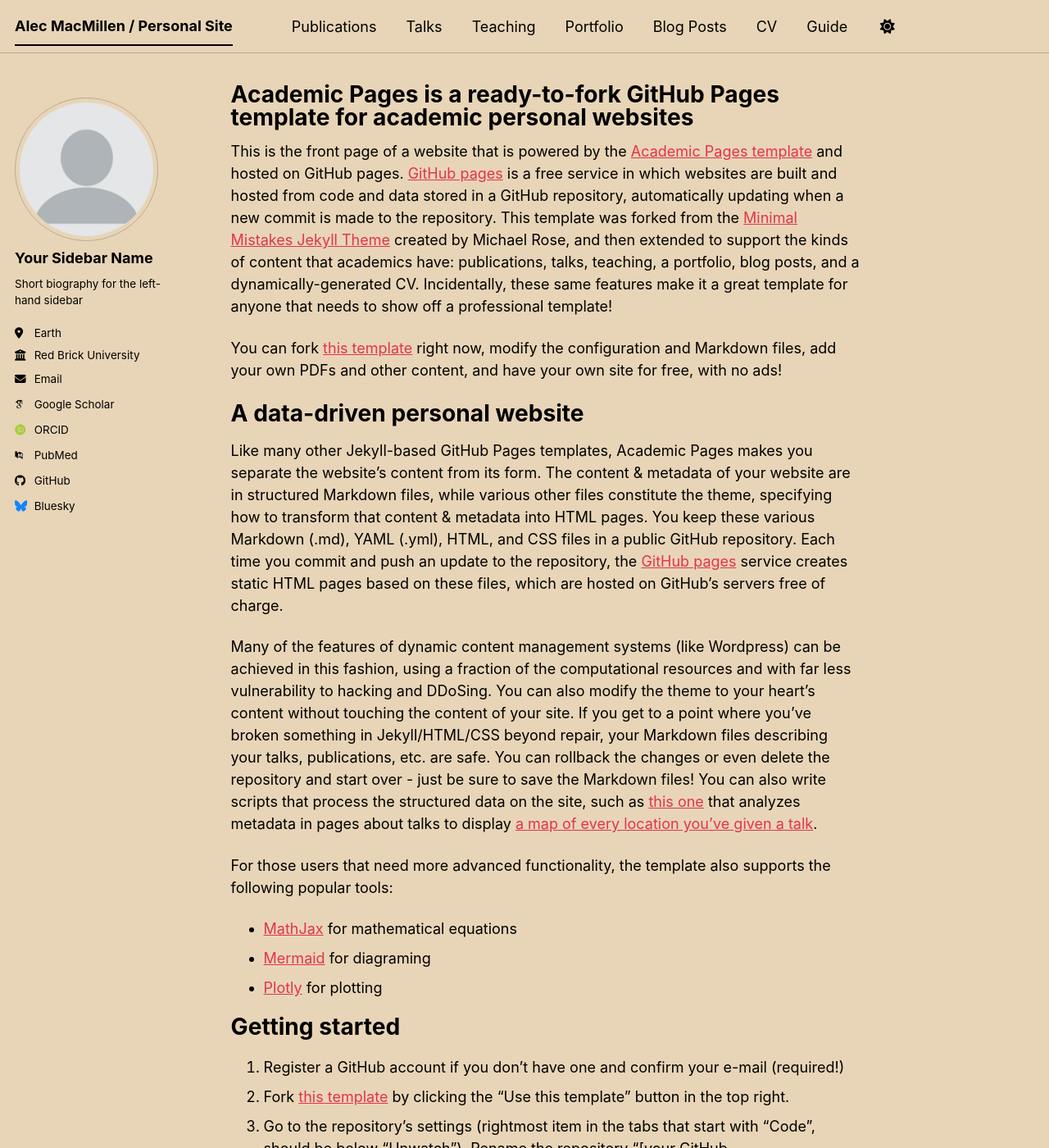
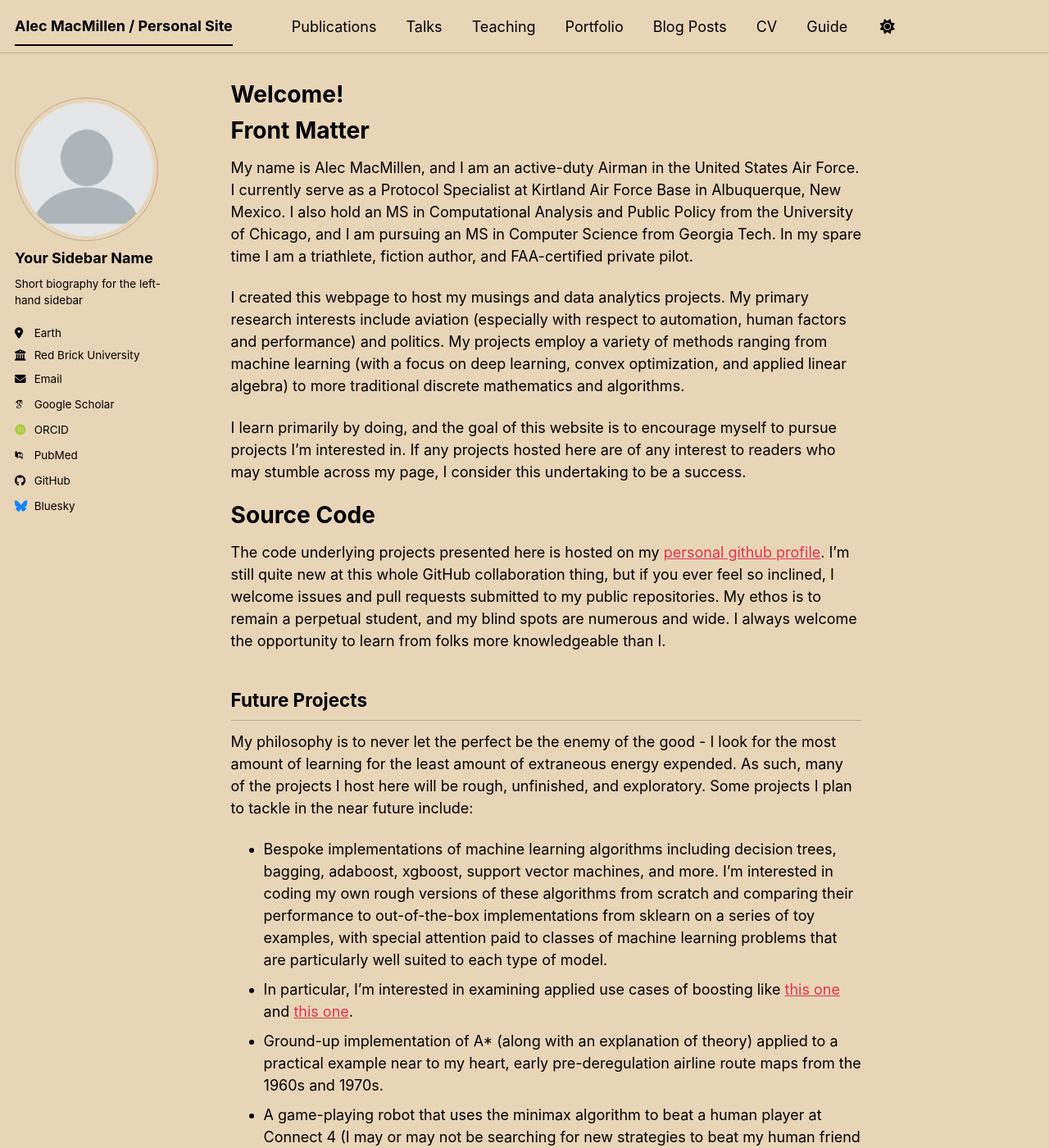
Before and after one commit to alecmacmillen/alecmacmillen.github.io, a Jekyll site: the page built from _pages/about.md, in a window 1280 px wide and 1400 px high. Shown: the whole window at 82% size. Built offline with Jekyll 4.4.1, drawn with Linux system fonts in a browser that asks for light colours; some web fonts are replaced; a script bundle is joined from its source files by our own code; library files that are not in the unit come from our copies; some of the changed text lies outside the part shown.

Commit message:
about page

```diff
--- a/_pages/about.md
+++ b/_pages/about.md
@@ -1,56 +1,32 @@
 ---
 permalink: /
-title: "Academic Pages is a ready-to-fork GitHub Pages template for academic personal websites"
+title: "Welcome!"
 author_profile: true
 redirect_from:
   - /about/
   - /about.html
 ---
 
-This is the front page of a website that is powered by the [Academic Pages template](https://github.com/academicpages/academicpages.github.io) and hosted on GitHub pages. [GitHub pages](https://pages.github.com) is a free service in which websites are built and hosted from code and data stored in a GitHub repository, automatically updating when a new commit is made to the repository. This template was forked from the [Minimal Mistakes Jekyll Theme](https://mmistakes.github.io/minimal-mistakes/) created by Michael Rose, and then extended to support the kinds of content that academics have: publications, talks, teaching, a portfolio, blog posts, and a dynamically-generated CV. Incidentally, these same features make it a great template for anyone that needs to show off a professional template!
+Front Matter
+======
+My name is Alec MacMillen, and I am an active-duty Airman in the United States Air Force. I currently serve as a Protocol Specialist at Kirtland Air Force Base in Albuquerque, New Mexico. I also hold an MS in Computational Analysis and Public Policy from the University of Chicago, and I am pursuing an MS in Computer Science from Georgia Tech. In my spare time I am a triathlete, fiction author, and FAA-certified private pilot.
 
- You can fork [this template](https://github.com/academicpages/academicpages.github.io) right now, modify the configuration and Markdown files, add your own PDFs and other content, and have your own site for free, with no ads!
+I created this webpage to host my musings and data analytics projects. My primary research interests include aviation (especially with respect to automation, human factors and performance) and politics. My projects employ a variety of methods ranging from machine learning (with a focus on deep learning, convex optimization, and applied linear algebra) to more traditional discrete mathematics and algorithms.
 
-A data-driven personal website
+I learn primarily by doing, and the goal of this website is to encourage myself to pursue projects I'm interested in. If any projects hosted here are of any interest to readers who may stumble across my page, I consider this undertaking to be a success.
+
+Source Code
 ======
-Like many other Jekyll-based GitHub Pages templates, Academic Pages makes you separate the website's content from its form. The content & metadata of your website are in structured Markdown files, while various other files constitute the theme, specifying how to transform that content & metadata into HTML pages. You keep these various Markdown (.md), YAML (.yml), HTML, and CSS files in a public GitHub repository. Each time you commit and push an update to the repository, the [GitHub pages](https://pages.github.com/) service creates static HTML pages based on these files, which are hosted on GitHub's servers free of charge.
+The code underlying projects presented here is hosted on my [personal github profile](https://github.com/alecmacmillen). I'm still quite new at this whole GitHub collaboration thing, but if you ever feel so inclined, I welcome issues and pull requests submitted to my public repositories. My ethos is to remain a perpetual student, and my blind spots are numerous and wide. I always welcome the opportunity to learn from folks more knowledgeable than I.
 
-Many of the features of dynamic content management systems (like Wordpress) can be achieved in this fashion, using a fraction of the computational resources and with far less vulnerability to hacking and DDoSing. You can also modify the theme to your heart's content without touching the content of your site. If you get to a point where you've broken something in Jekyll/HTML/CSS beyond repair, your Markdown files describing your talks, publications, etc. are safe. You can rollback the changes or even delete the repository and start over - just be sure to save the Markdown files! You can also write scripts that process the structured data on the site, such as [this one](https://github.com/academicpages/academicpages.github.io/blob/master/talkmap.ipynb) that analyzes metadata in pages about talks to display [a map of every location you've given a talk](https://academicpages.github.io/talkmap.html).
+Future Projects
+------
+My philosophy is to never let the perfect be the enemy of the good - I look for the most amount of learning for the least amount of extraneous energy expended. As such, many of the projects I host here will be rough, unfinished, and exploratory. Some projects I plan to tackle in the near future include:
 
-For those users that need more advanced functionality, the template also supports the following popular tools:
-- [MathJax](https://www.mathjax.org/) for mathematical equations
-- [Mermaid](https://mermaid.js.org/) for diagraming
-- [Plotly](https://plotly.com/javascript/) for plotting
-
-Getting started
-======
-1. Register a GitHub account if you don't have one and confirm your e-mail (required!)
-1. Fork [this template](https://github.com/academicpages/academicpages.github.io) by clicking the "Use this template" button in the top right.
-1. Go to the repository's settings (rightmost item in the tabs that start with "Code", should be below "Unwatch"). Rename the repository "[your GitHub username].github.io", which will also be your website's URL.
-1. Set site-wide configuration and create content & metadata (see below -- also see [this set of diffs](https://archive.is/3TPas) showing what files were changed to set up [an example site](https://getorg-testacct.github.io) for a user with the username "getorg-testacct")
-1. Upload any files (like PDFs, .zip files, etc.) to the files/ directory. They will appear at https://[your GitHub username].github.io/files/example.pdf.
-1. Check status by going to the repository settings, in the "GitHub pages" section
-
-Site-wide configuration
-------
-The main configuration file for the site is in the base directory in [_config.yml](https://github.com/academicpages/academicpages.github.io/blob/master/_config.yml), which defines the content in the sidebars and other site-wide features. You will need to replace the default variables with ones about yourself and your site's github repository. The configuration file for the top menu is in [_data/navigation.yml](https://github.com/academicpages/academicpages.github.io/blob/master/_data/navigation.yml). For example, if you don't have a portfolio or blog posts, you can remove those items from that navigation.yml file to remove them from the header.
-
-Create content & metadata
-------
-For site content, there is one Markdown file for each type of content, which are stored in directories like _publications, _talks, _posts, _teaching, or _pages. For example, each talk is a Markdown file in the [_talks directory](https://github.com/academicpages/academicpages.github.io/tree/master/_talks). At the top of each Markdown file is structured data in YAML about the talk, which the theme will parse to do lots of cool stuff. The same structured data about a talk is used to generate the list of talks on the [Talks page](https://academicpages.github.io/talks), each [individual page](https://academicpages.github.io/talks/2012-03-01-talk-1) for specific talks, the talks section for the [CV page](https://academicpages.github.io/cv), and the [map of places you've given a talk](https://academicpages.github.io/talkmap.html) (if you run this [python file](https://github.com/academicpages/academicpages.github.io/blob/master/talkmap.py) or [Jupyter notebook](https://github.com/academicpages/academicpages.github.io/blob/master/talkmap.ipynb), which creates the HTML for the map based on the contents of the _talks directory).
-
-**Markdown generator**
-
-The repository includes [a set of Jupyter notebooks](https://github.com/academicpages/academicpages.github.io/tree/master/markdown_generator
-) that converts a CSV containing structured data about talks or presentations into individual Markdown files that will be properly formatted for the Academic Pages template. The sample CSVs in that directory are the ones I used to create my own personal website at stuartgeiger.com. My usual workflow is that I keep a spreadsheet of my publications and talks, then run the code in these notebooks to generate the Markdown files, then commit and push them to the GitHub repository.
-
-How to edit your site's GitHub repository
-------
-Many people use a git client to create files on their local computer and then push them to GitHub's servers. If you are not familiar with git, you can directly edit these configuration and Markdown files directly in the github.com interface. Navigate to a file (like [this one](https://github.com/academicpages/academicpages.github.io/blob/master/_talks/2012-03-01-talk-1.md) and click the pencil icon in the top right of the content preview (to the right of the "Raw | Blame | History" buttons). You can delete a file by clicking the trashcan icon to the right of the pencil icon. You can also create new files or upload files by navigating to a directory and clicking the "Create new file" or "Upload files" buttons.
-
-Example: editing a Markdown file for a talk
-![Editing a Markdown file for a talk](/images/editing-talk.png)
-
-For more info
-------
-More info about configuring Academic Pages can be found in [the guide](https://academicpages.github.io/markdown/), the [growing wiki](https://github.com/academicpages/academicpages.github.io/wiki), and you can always [ask a question on GitHub](https://github.com/academicpages/academicpages.github.io/discussions). The [guides for the Minimal Mistakes theme](https://mmistakes.github.io/minimal-mistakes/docs/configuration/) (which this theme was forked from) might also be helpful.
+- Bespoke implementations of machine learning algorithms including decision trees, bagging, adaboost, xgboost, support vector machines, and more. I'm interested in coding my own rough versions of these algorithms from scratch and comparing their performance to out-of-the-box implementations from sklearn on a series of toy examples, with special attention paid to classes of machine learning problems that are particularly well suited to each type of model.
+- In particular, I'm interested in examining applied use cases of boosting like [this one](https://static.us.edusercontent.com/files/NVX8B4W8z9Tcrc4bEaO8uzEB) and [this one](https://static.us.edusercontent.com/files/ULVQ0auQwSn37atQTv0fMjHl).
+- Ground-up implementation of A* (along with an explanation of theory) applied to a practical example near to my heart, early pre-deregulation airline route maps from the 1960s and 1970s.
+- A game-playing robot that uses the minimax algorithm to beat a human player at Connect 4 (I may or may not be searching for new strategies to beat my human friend Tammy).
+- As I recognize NumPy as a useful but somewhat impenetrable tool, I'm excited to dive more deeply into [tutorials](https://numpy.org/numpy-tutorials) and [applications](https://numpy.org/learn) that help [demystify](https://numpy.org/devdocs/user/quickstart.html) the C-underpinning that makes it such an efficient machine for matrix operations.
+- As a resident of Albuquerque, New Mexico who is currently searching for a new apartment, I'm also interested in building a regression tree that can predict apartment prices based on characteristics like square footage,location, and amenities.
+- The 2026 midterms are approaching, and mid-cycle redistricting is a hot-button issue in states ranging from California to Texas to Virginia. Geospatial data is a particular weakness of mine and I'm intrigued by the opportunity to dive into Geopandas and build interactive redistricting tools that show what-if analyses for hypothetical district boundaries in different states.
```
